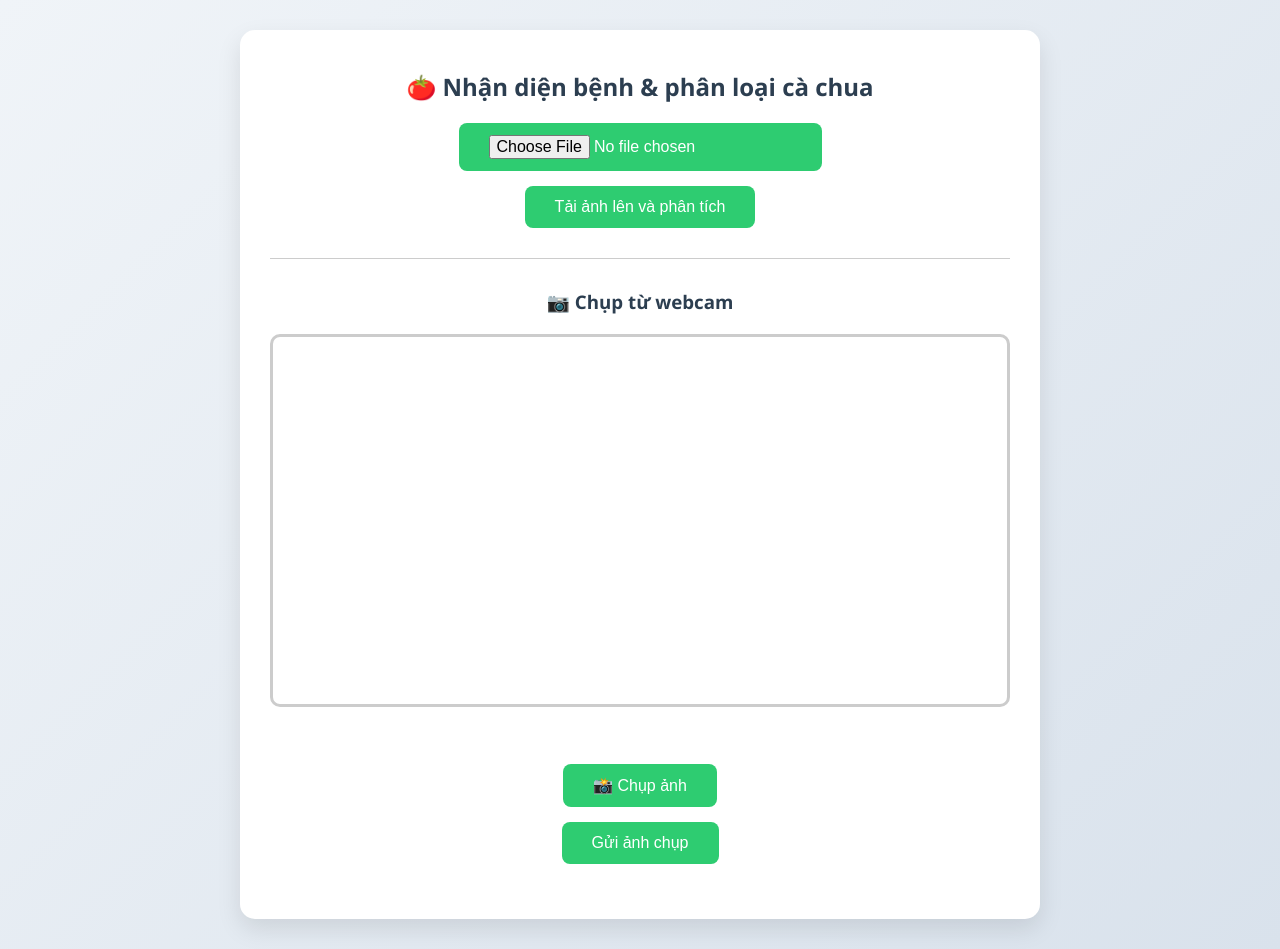
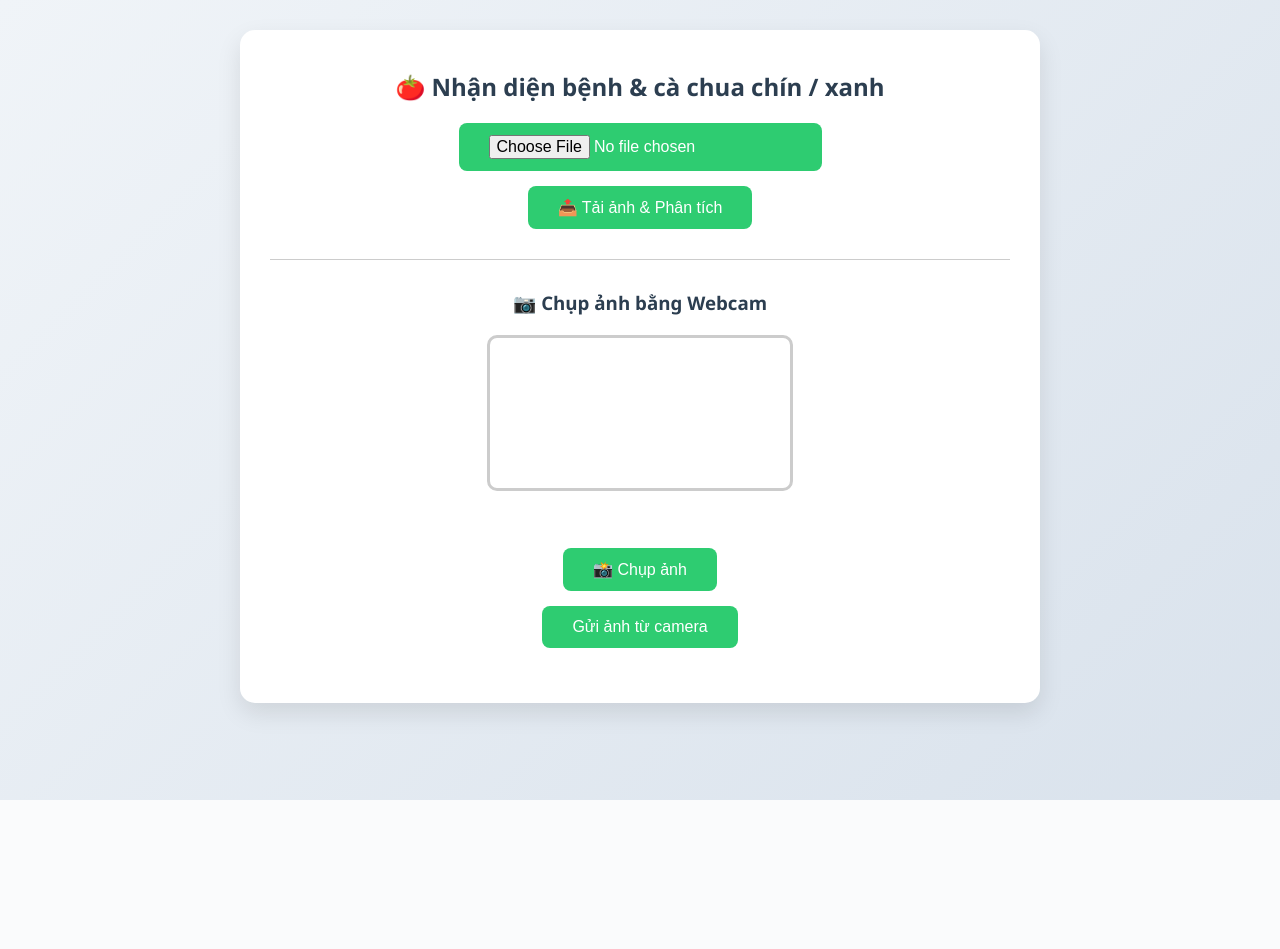
Before and after one commit to beartobear/tomato-disease-detection, a Flask app: page / in a window 1280 px wide. After the commit the page ends 800 px from the top, so only its background shows below. Run offline with Flask 3, Linux system fonts and the light colour scheme.

Commit message:
Update index.html

```diff
--- a/templates/index.html
+++ b/templates/index.html
@@ -2,26 +2,27 @@
 <html lang="vi">
 <head>
   <meta charset="UTF-8">
-  <title>Phát hiện cà chua</title>
+  <title>🍅 Nhận diện bệnh & phân loại cà chua</title>
   <link rel="stylesheet" href="{{ url_for('static', filename='style.css') }}">
 </head>
 <body>
   <div class="container">
-    <h2>🍅 Nhận diện bệnh & phân loại cà chua</h2>
+    <h2>🍅 Nhận diện bệnh & cà chua chín / xanh</h2>
 
     <form method="POST" enctype="multipart/form-data">
       <input type="file" name="image" accept="image/*" required>
-      <input type="submit" value="Tải ảnh lên và phân tích">
+      <input type="submit" value="📤 Tải ảnh & Phân tích">
     </form>
 
     <hr>
-    <h3>📷 Chụp từ webcam</h3>
-    <video id="video" width="100%" autoplay></video><br>
+
+    <h3>📷 Chụp ảnh bằng Webcam</h3>
+    <video id="video" autoplay></video><br>
     <button onclick="takeSnapshot()">📸 Chụp ảnh</button>
 
     <form method="POST">
       <input type="hidden" name="cam_image" id="cam_image">
-      <input type="submit" value="Gửi ảnh chụp">
+      <input type="submit" value="Gửi ảnh từ camera">
     </form>
 
     <canvas id="canvas" style="display:none;"></canvas>
@@ -33,7 +34,9 @@
     const camImageInput = document.getElementById('cam_image');
 
     navigator.mediaDevices.getUserMedia({ video: true })
-      .then(stream => { video.srcObject = stream; });
+      .then(stream => {
+        video.srcObject = stream;
+      });
 
     function takeSnapshot() {
       canvas.width = video.videoWidth;
```
